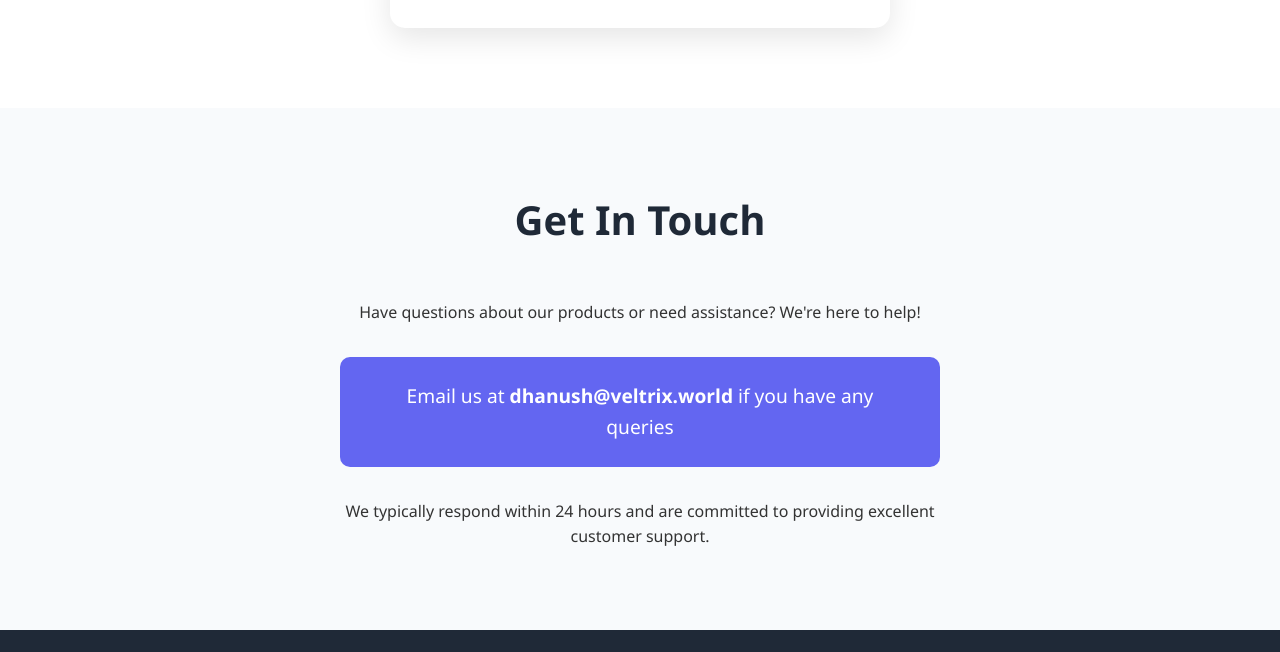
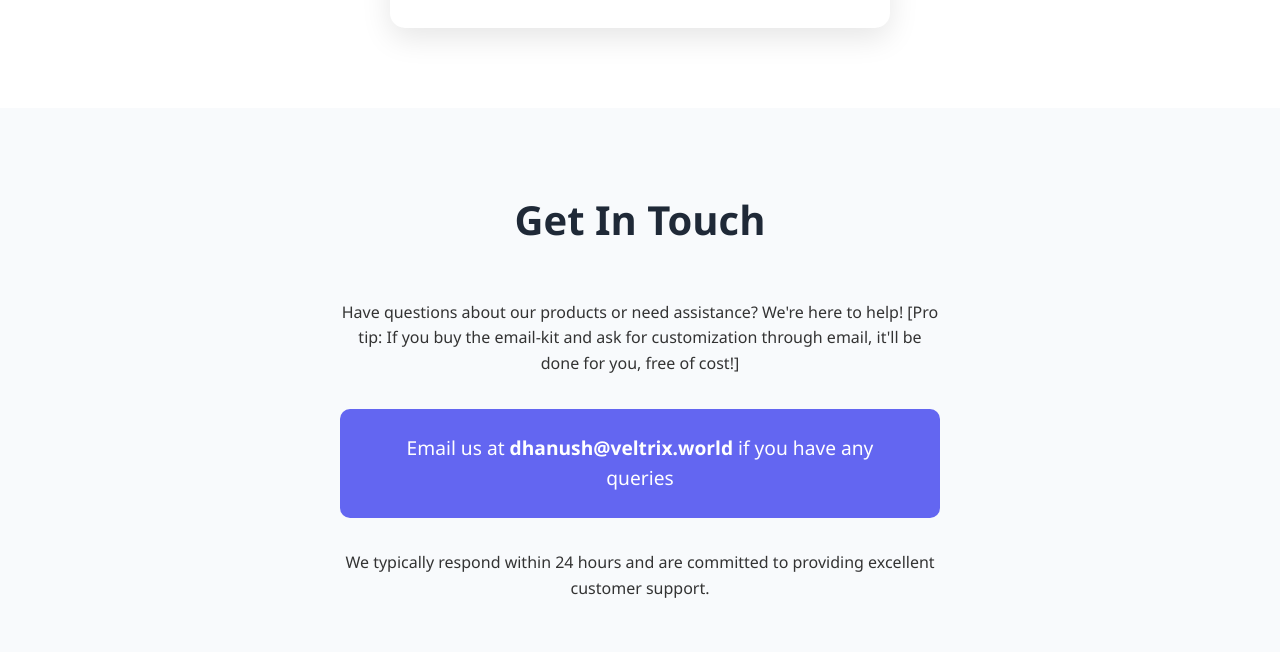
Before and after one commit to abbysallord/veltrix-world, a plain HTML site: page index.html in a window 1280 px wide. Shown: the part 2254-2906 px from the top of the page. Drawn offline with Linux system fonts and the light colour scheme.

Commit message:
Update index.html
added a pro tip in the contact section

```diff
--- a/index.html
+++ b/index.html
@@ -444,7 +444,8 @@
         <div class="container">
             <h2 class="section-title">Get In Touch</h2>
             <div class="contact-content">
-                <p>Have questions about our products or need assistance? We're here to help!</p>
+                <p>Have questions about our products or need assistance? We're here to help!
+                [Pro tip: If you buy the email-kit and ask for customization through email, it'll be done for you, free of cost!]</p>
                 <div class="contact-email">
                     <p>Email us at <a href="mailto:dhanush@veltrix.world">dhanush@veltrix.world</a> if you have any queries</p>
                 </div>
```
